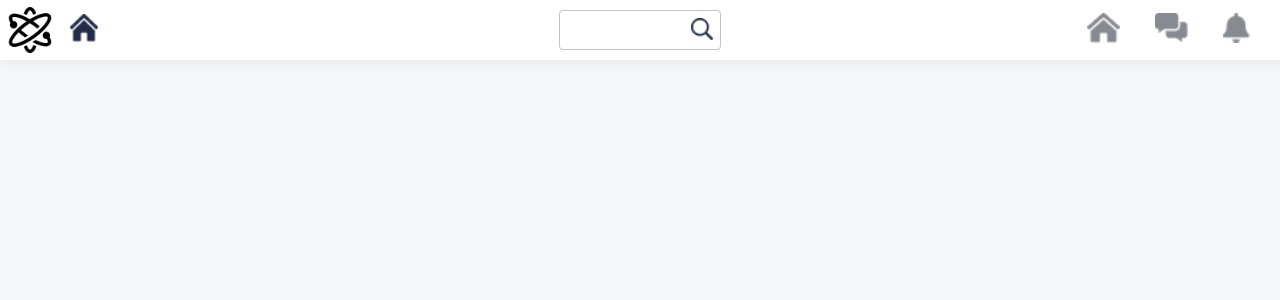
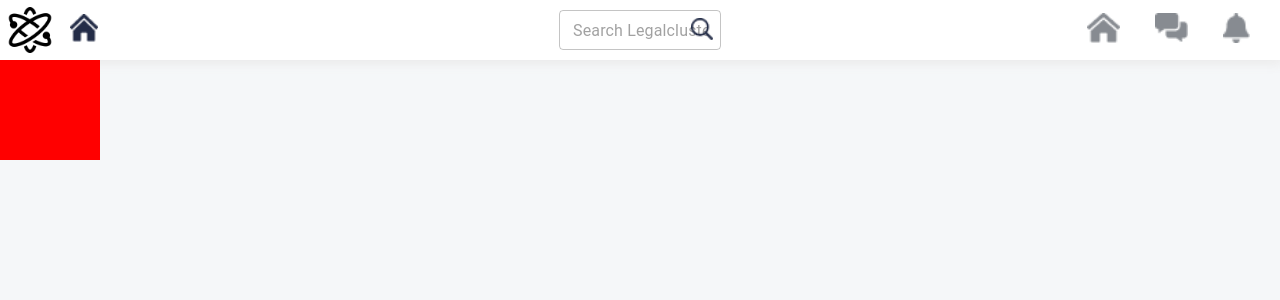
Before and after one commit to MateuszK0s/FE_my-app, a React (Create React App) app: page / in a window 1280 px wide. Shown: the top 300 px of the page. Built offline with nearby package versions, Linux system fonts and the light colour scheme.

Commit message:
SearchBar placeholder update

```diff
--- a/package.json
+++ b/package.json
@@ -13,6 +13,7 @@
     "@types/react-dom": "^17.0.3",
     "react": "^17.0.2",
     "react-dom": "^17.0.2",
+    "react-dropdown-hook": "^1.0.1",
     "react-scripts": "4.0.3",
     "styled-components": "^5.2.3",
     "typescript": "^4.2.4",
--- a/src/App.tsx
+++ b/src/App.tsx
@@ -2,6 +2,7 @@ import React from 'react';
 import logo from './logo.svg';
 import './index.css';
 import TopBar from './components/topbar/topbar'
+import SideBar from './components/sidebar/SideBar'
 
 function App() {
   return (
@@ -10,6 +11,7 @@ function App() {
 
       <TopBar/>
 
+      <SideBar/>
 
     </div>
   );
--- /dev/null
+++ b/src/components/sidebar/SideBar.tsx
@@ -0,0 +1,18 @@
+import React from 'react';
+import ReactDOM from 'react-dom';
+import styled from 'styled-components';
+import Icon from '../shared/Icon';
+
+const SideBar = styled.div`
+    background-color: red;
+    width: 100px;
+    height: 100px;
+`;
+
+const sideBar = () => {
+    return(
+        <SideBar></SideBar>
+    )
+}
+
+export default sideBar;
--- a/src/components/topbar/elements/homemenu.tsx
+++ b/src/components/topbar/elements/homemenu.tsx
@@ -2,6 +2,7 @@ import React, { FC } from 'react';
 import ReactDOM from 'react-dom';
 import styled from 'styled-components';
 import Icon from '../../shared/Icon';
+import useDropdown from 'react-dropdown-hook';
 
 const HomeMenu = styled.div`
     display: flex;
--- a/src/components/topbar/elements/searchsection.tsx
+++ b/src/components/topbar/elements/searchsection.tsx
@@ -1,3 +1,4 @@
+import classes from '*.module.css';
 import { Input, InputBase, TextField } from '@material-ui/core';
 import React, { FC } from 'react';
 import ReactDOM from 'react-dom';
@@ -30,6 +31,7 @@ const SearchBar = styled.div`
 const CustomInput = styled(TextField)`
     div{
         height: 40px;
+        align-items: center;
     }
 `;
 
@@ -46,7 +48,7 @@ const searchSection: FC = () => {
                     <div>
                         <SearchIcon />
                     </div>
-                    <CustomInput type="text" fullWidth variant="outlined" />
+                    <CustomInput type="text" fullWidth variant="outlined" placeholder="Search Legalcluster"/>
                     <SearchIcon><Icon icon="search" width="22" height="22" /></SearchIcon>
                 </InputContainer>
             </SearchBar>
```
Also changed, not shown: 1 other file (tests, documents, lock files or other folders).
